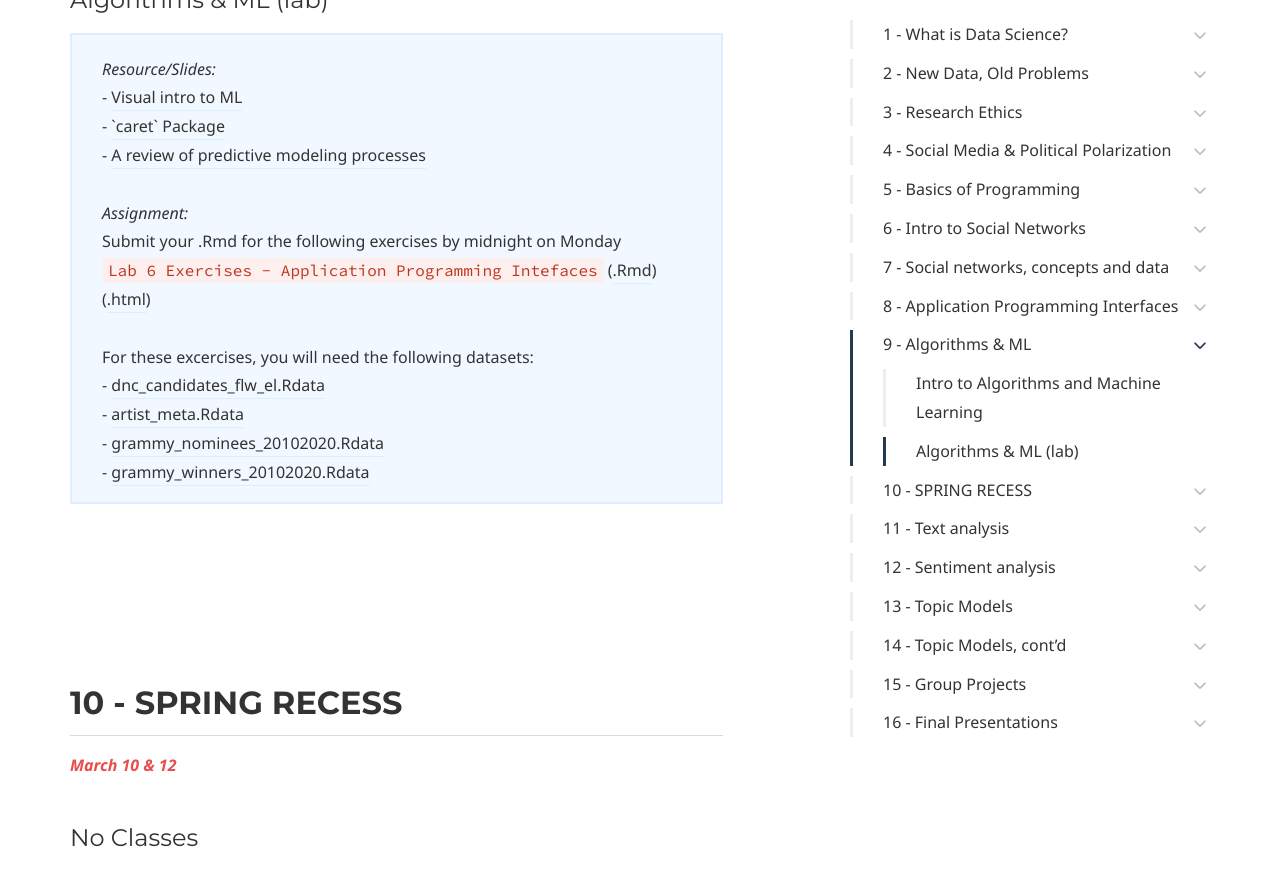
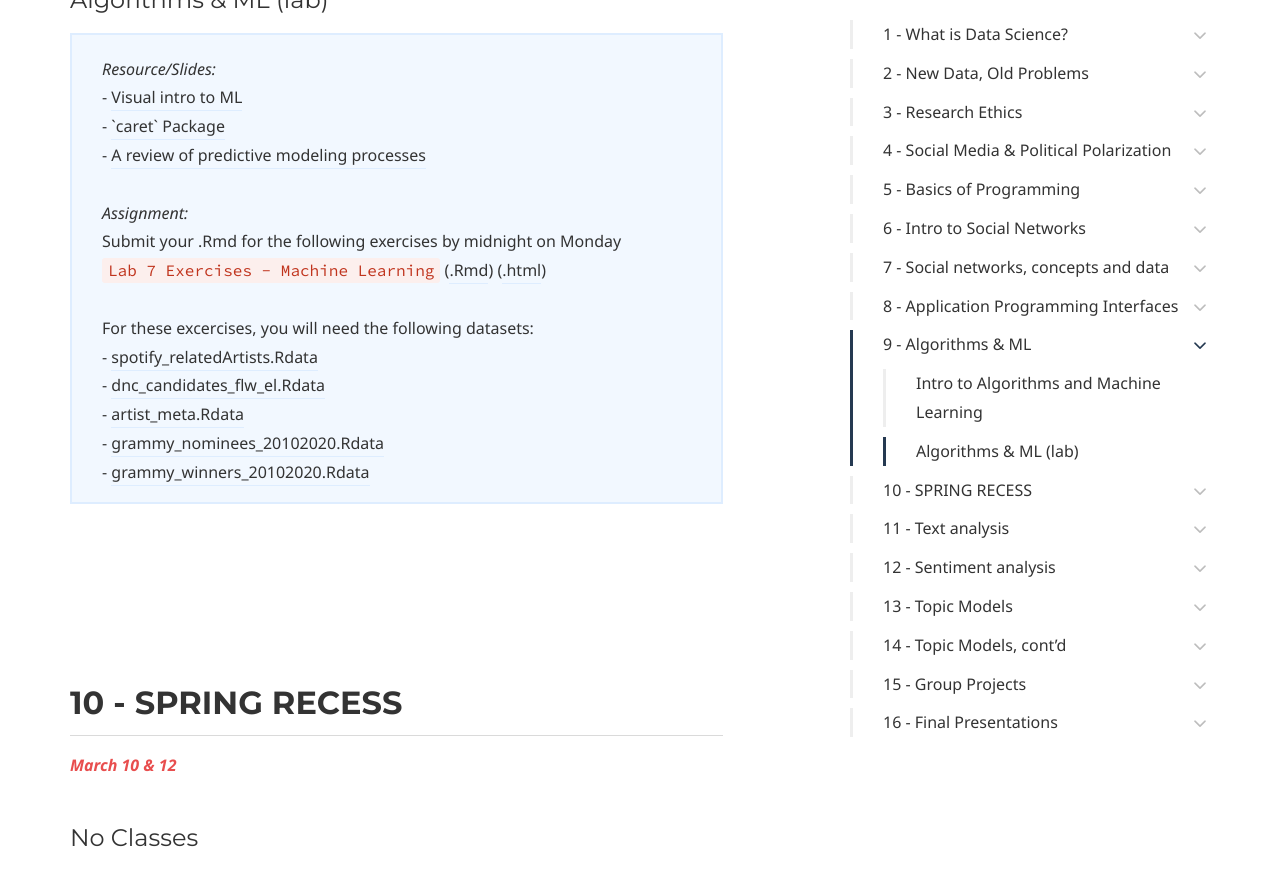
Before and after one commit to dssoc/dssoc.github.io, a Jekyll site: the page built from schedule.md, in a window 1280 px wide and 900 px high, scrolled down 11993 px. Shown: the top 886 px of the window. Built offline with Jekyll 4.4.1, drawn with Linux system fonts in a browser that asks for light colours; some web fonts are replaced.

Commit message:
update ML lab

```diff
--- a/schedule.md
+++ b/schedule.md
@@ -337,8 +337,11 @@ For these excercises, you will need the following datasets:<br/>
 <br/><br/>
 
 <i>Assignment:</i><br/> Submit your .Rmd for the following exercises by midnight on Monday<br/>
-<code>Lab 6 Exercises - Application Programming Intefaces</code> (<a href = "https://minhaskamal.github.io/DownGit/#/home?url=https://github.com/dssoc/dssoc.github.io/blob/master/assignments/DSS_Lab6_APIs.Rmd">.Rmd</a>) (<a href = "https://htmlpreview.github.io/?https://github.com/dssoc/dssoc.github.io/blob/master/assignments/DSS_Lab6_APIs.html">.html</a>)<br/><br/>
+<code>Lab 7 Exercises - Machine Learning</code> (<a href = "https://minhaskamal.github.io/DownGit/#/home?url=https://github.com/dssoc/dssoc.github.io/blob/master/assignments/DSS_Lab7_ML.Rmd">.Rmd</a>) (<a href = "https://htmlpreview.github.io/?https://github.com/dssoc/dssoc.github.io/blob/master/assignments/DSS_Lab7_ML.html">.html</a>)
+<br/><br/>
+
 For these excercises, you will need the following datasets:<br/>
+- <a href = "https://github.com/dssoc/dssoc.github.io/raw/master/datasets/spotify_relatedArtists.Rdata">spotify_relatedArtists.Rdata</a><br/>
 - <a href = "https://github.com/dssoc/dssoc.github.io/raw/master/datasets/dnc_candidates_flw_el.Rdata">dnc_candidates_flw_el.Rdata</a><br/>
 - <a href = "https://github.com/dssoc/dssoc.github.io/raw/master/datasets/artist_meta.Rdata">artist_meta.Rdata</a><br/>
 - <a href = "https://github.com/dssoc/dssoc.github.io/raw/master/datasets/grammy_nominees_20102020.Rdata">grammy_nominees_20102020.Rdata</a><br/>
```
